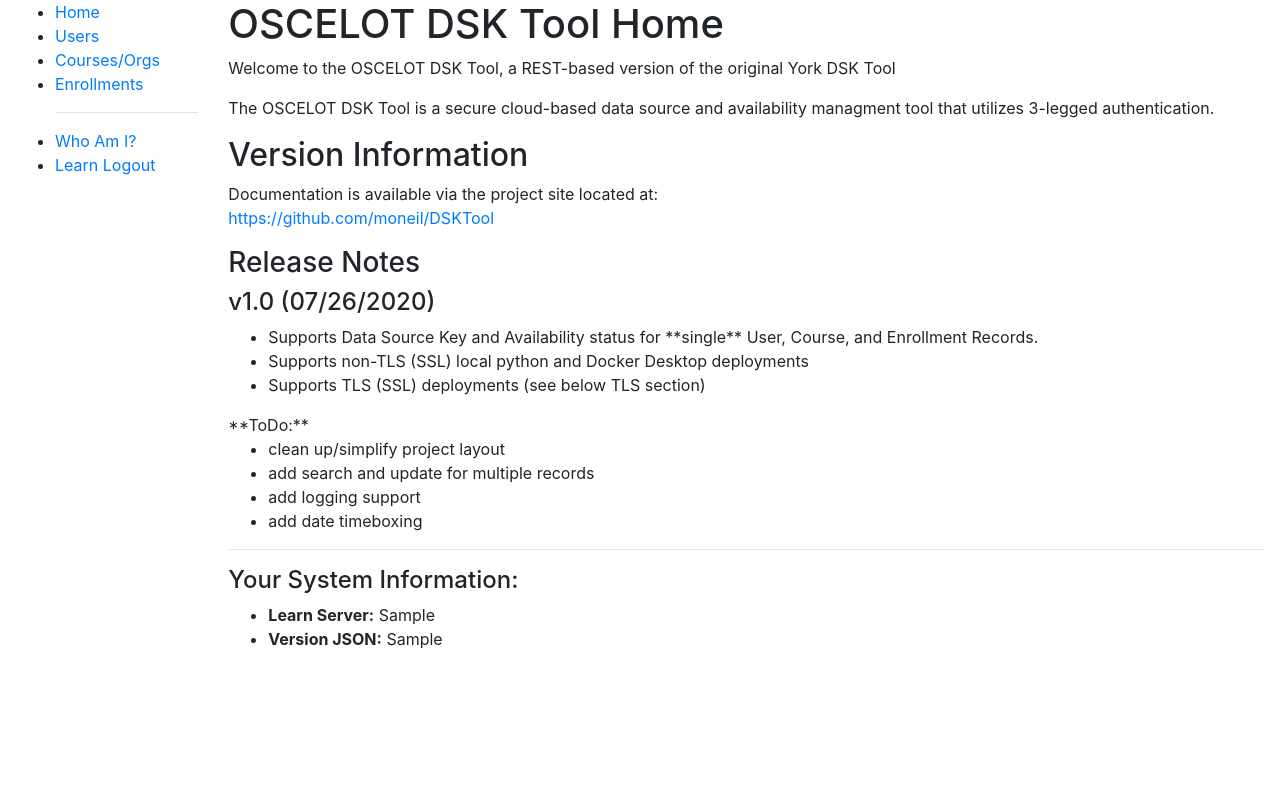
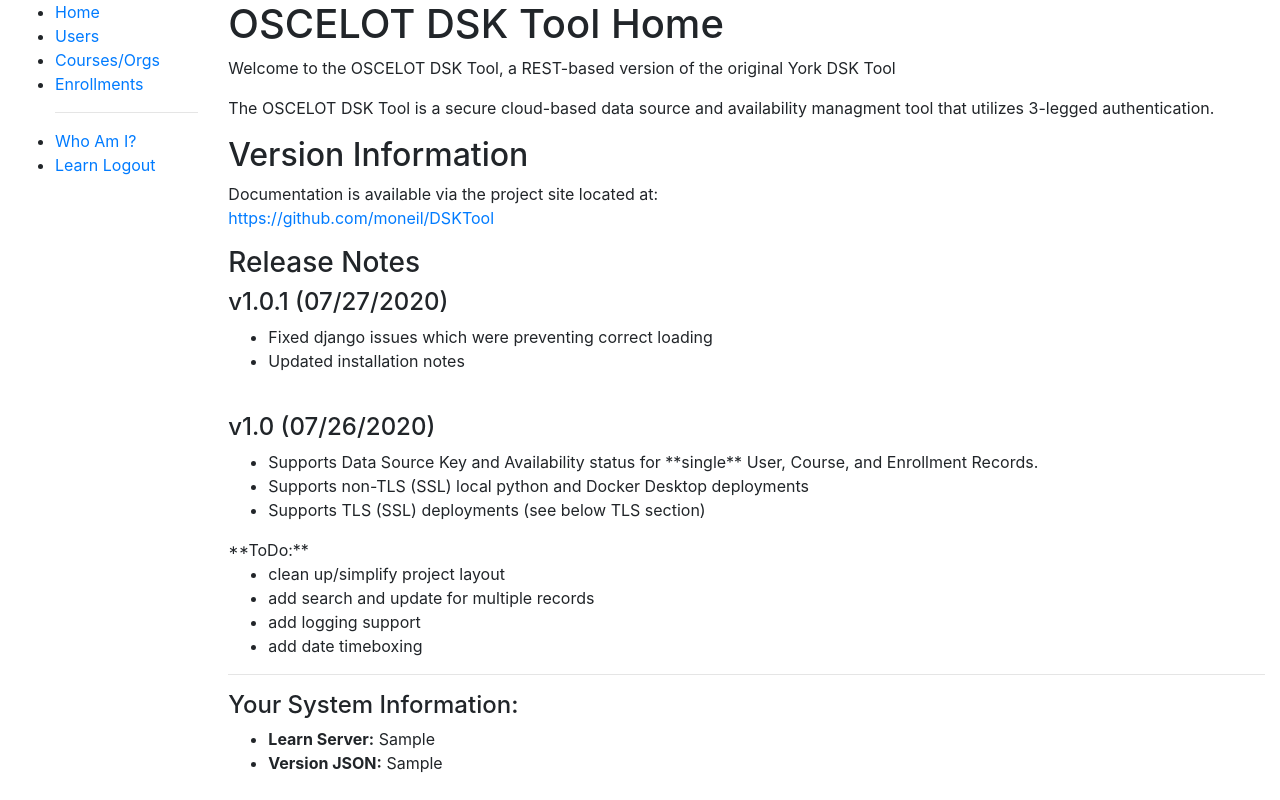
Before and after one commit to moneil/OSCELOT-DSKTOOL-for-HEROKU, a Django app: template dsktool/templates/index.html in a window 1280 px wide. Run offline with Django 3.2, Linux system fonts and the light colour scheme; the template is opened without the code that fills it: most values are stand-ins (such as "Sample title", 1, 10 or a date in 2020); some libraries are stand-ins or nearby versions.

Commit message:
additional files and changes for Heroku

```diff
--- a/dsktool/templates/index.html
+++ b/dsktool/templates/index.html
@@ -8,6 +8,12 @@
   <h2>Version Information</h2>
   Documentation is available via the project site located at:<p><a href='https://github.com/moneil/DSKTool'>https://github.com/moneil/DSKTool</a></p>
 <h3>Release Notes</h3>
+<h4>v1.0.1 (07/27/2020)</h4>
+<ul>
+  <li> Fixed django issues which were preventing correct loading </li>
+  <li> Updated installation notes</li>
+</ul>
+</br>
 <h4>v1.0 (07/26/2020)</h4>
 <ul>
   <li> Supports Data Source Key and Availability status for **single** User, Course, and Enrollment Records. </li>
```
